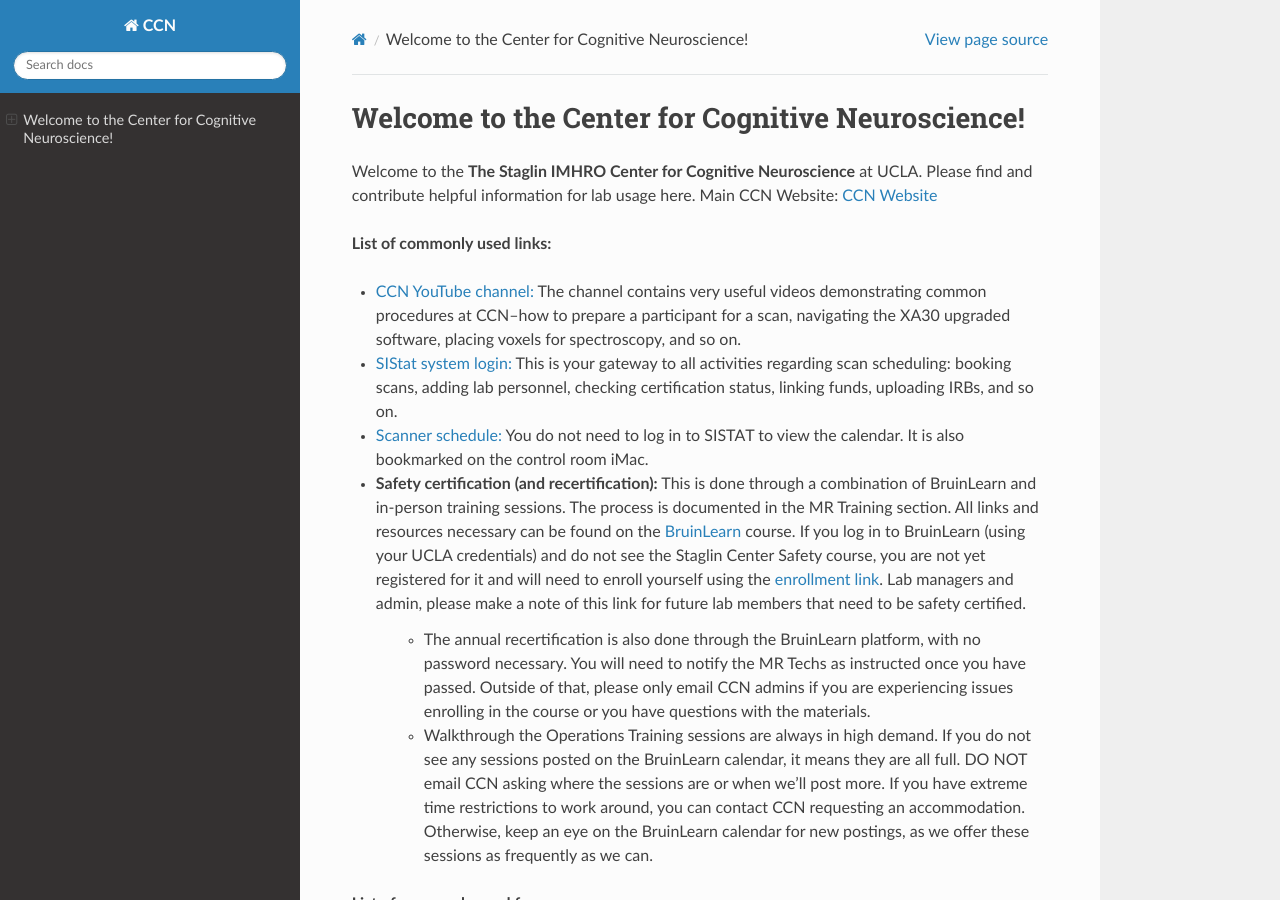
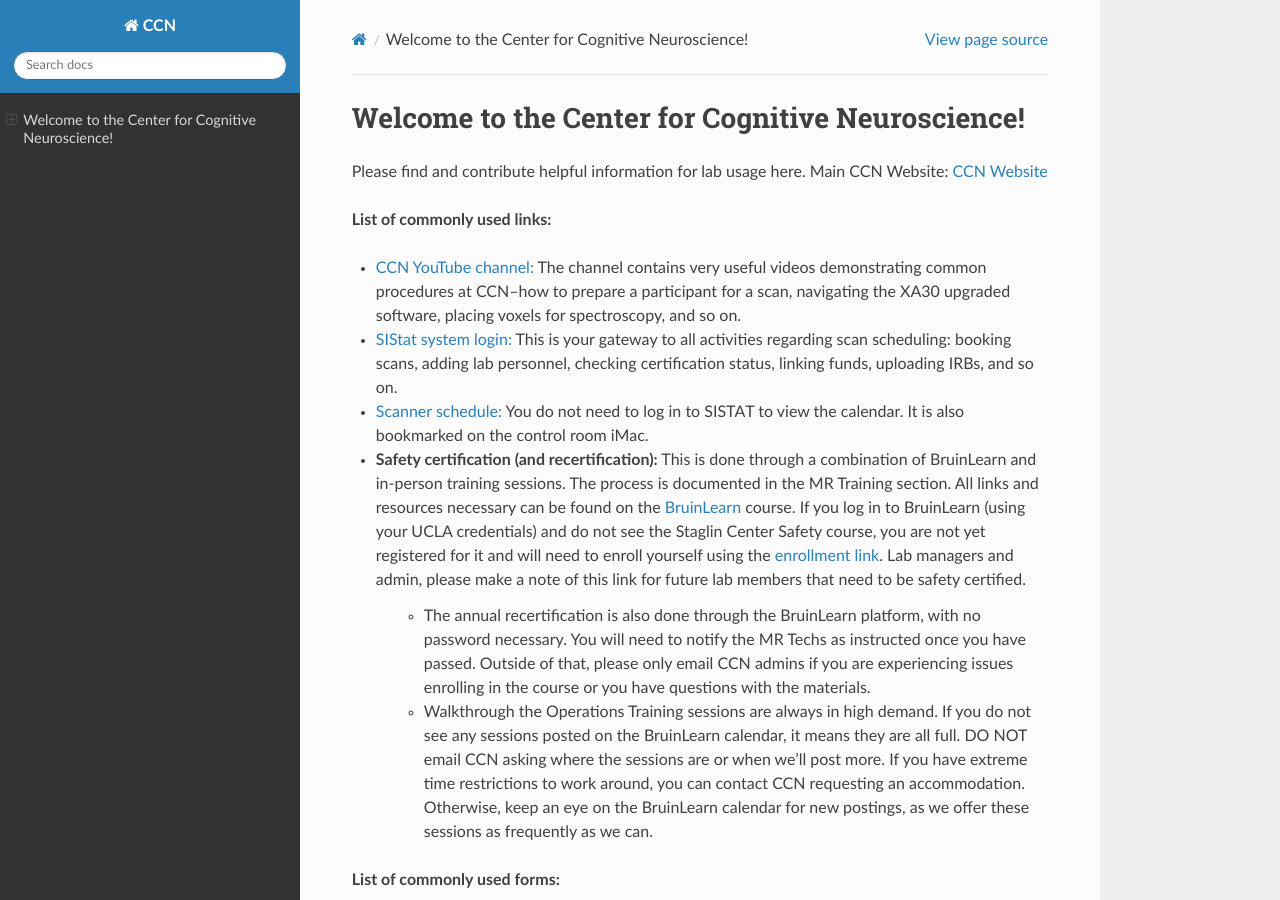
Before and after one commit to jpontanares-ccn/CCN, a Sphinx documentation site: the page built from docs/source/index.rst, in a window 1280 px wide and 900 px high. Built offline with Sphinx 7.4.7 and the Read the Docs theme 3.1.0, drawn with Linux system fonts in a browser that asks for light colours; pages that are not in the unit, such as notebooks, are missing from menus.

Commit message:
Update index.rst

```diff
--- a/docs/source/index.rst
+++ b/docs/source/index.rst
@@ -1,7 +1,7 @@
 Welcome to the Center for Cognitive Neuroscience!
 ===================================
 
-Welcome to the **The Staglin IMHRO Center for Cognitive Neuroscience** at UCLA. Please find and contribute helpful information for lab usage here.
+Please find and contribute helpful information for lab usage here.
 Main CCN Website: `CCN Website <https://staglincenterforcogneuro.semel.ucla.edu/>`_
 
 **List of commonly used links:**
```
